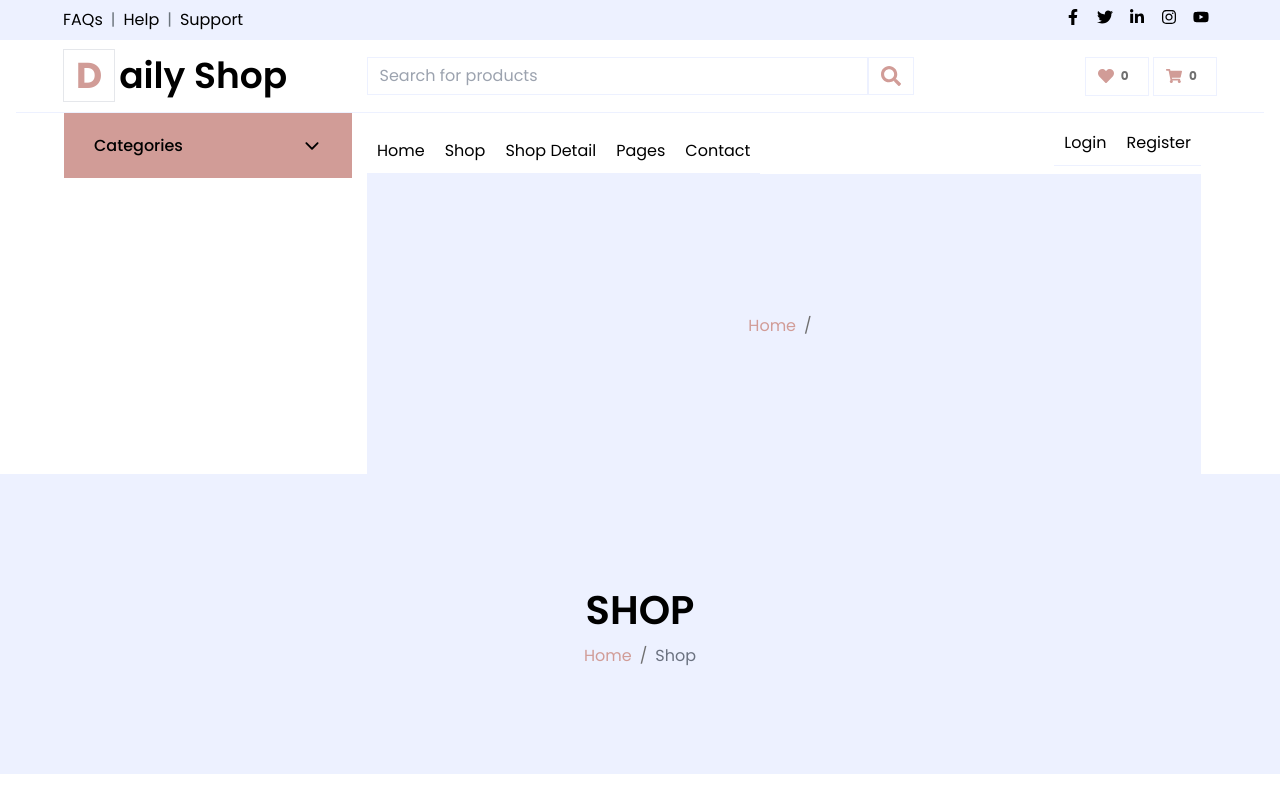
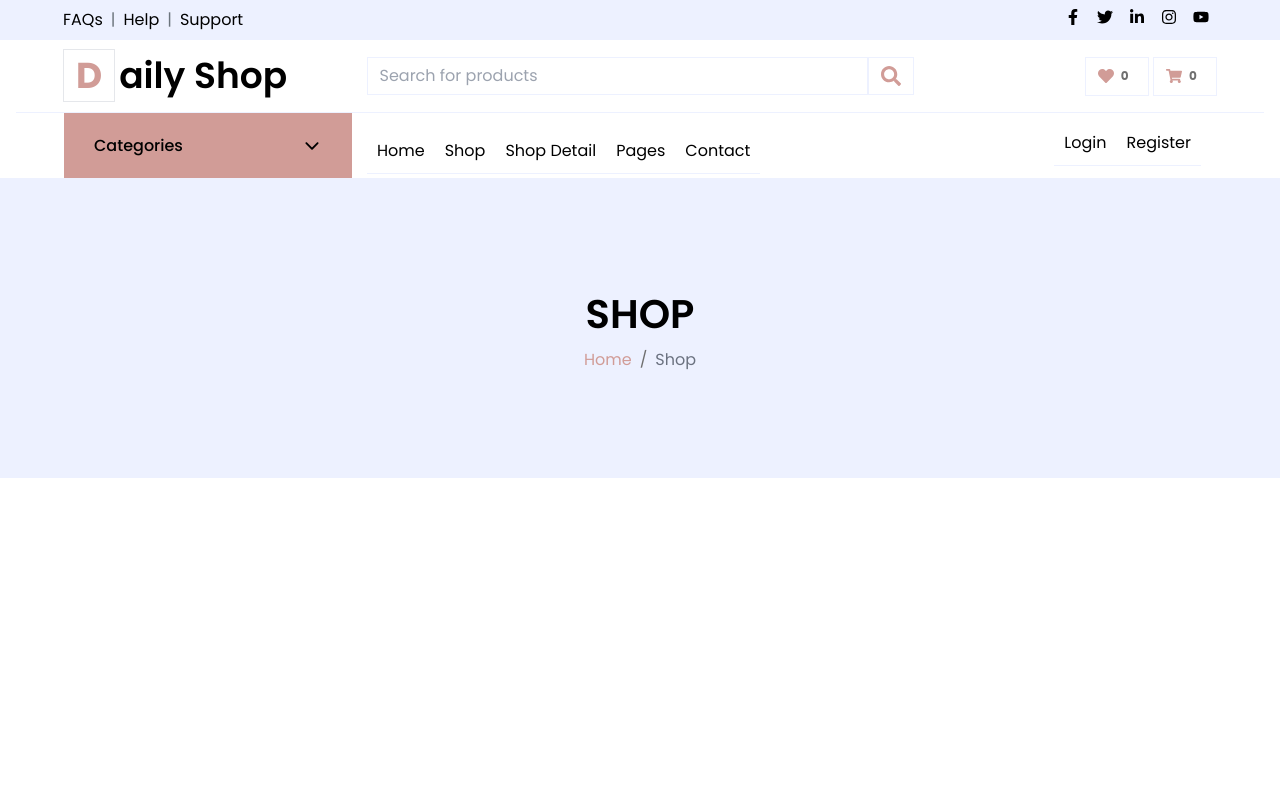
Before and after one commit to Mstfucrr/React-DailyShop, a React (Vite) app: page /shop in a window 1280 px wide. Built offline with nearby package versions, Linux system fonts and the light colour scheme; the HTML template or start-up script is replaced by a standard one.

Commit message:
fix navbar

```diff
--- a/src/components/Navbar.tsx
+++ b/src/components/Navbar.tsx
@@ -87,11 +87,8 @@ const Navbar = () => {
                 </div>
               </div>
             </nav>
-            {isHomePage ?
-               // Carousel for home page only caorousel-1 and carousel-2 are imported from assets
+            {isHomePage &&
               <HeaderCarousel images={[carousel2, carousel1]} />
-              :
-                <PageBanner />
             }
           </div>
         </div>
```
